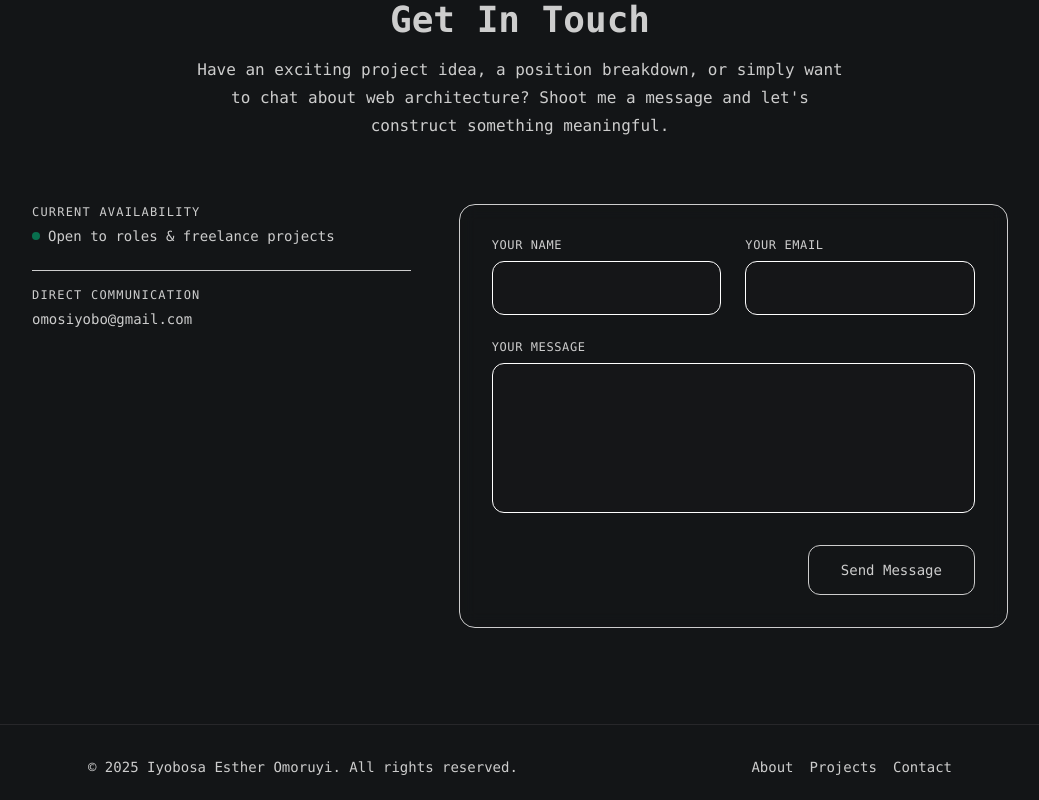
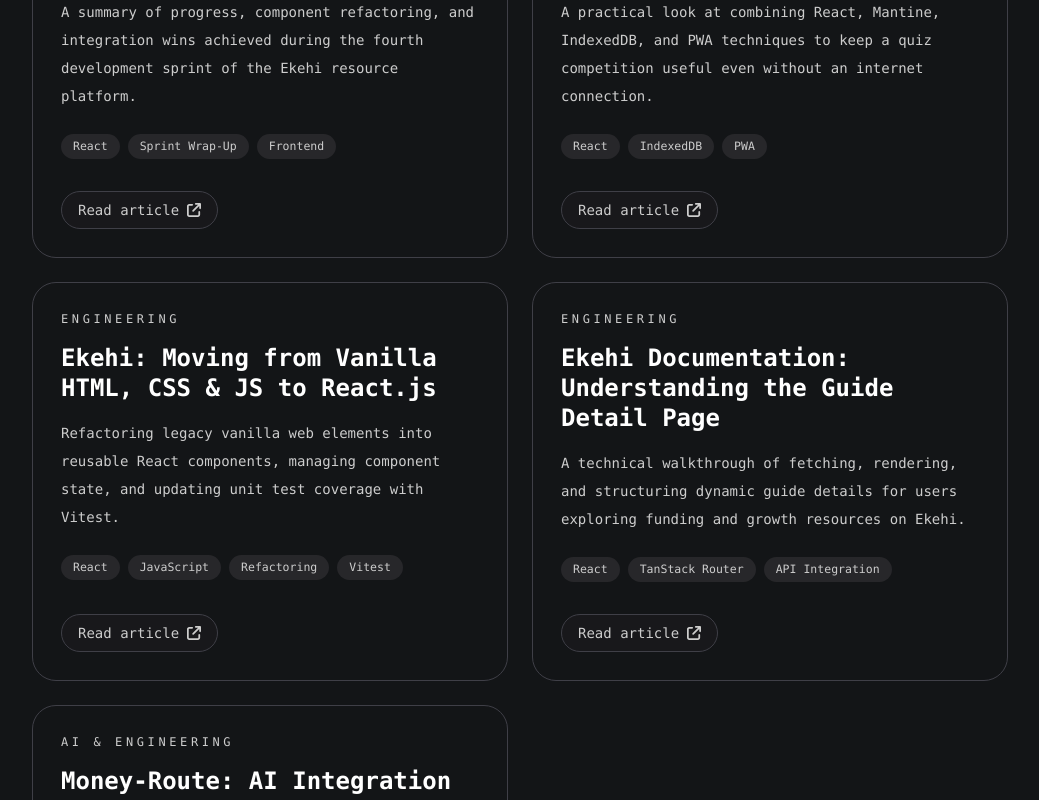
Before and after one commit to Fhave/website_portfolio, a React (Vite) app: page / in a window 1280 px wide. Shown: the part 5180-5980 px from the top of the page, without its empty margins (120-1159 px from the left). Built offline with nearby package versions, Linux system fonts and the light colour scheme.

Commit message:
feat: add Articles component to showcase various articles

```diff
--- a/src/App.jsx
+++ b/src/App.jsx
@@ -4,6 +4,7 @@
 import About from "./components/About";
 import Skills from "./components/Skills";
 import Projects from "./components/Projects";
+import Articles from "./components/Articles";
 import Resume from "./components/Resume";
 import Contact from "./components/Contact";
 import Footer from "./components/Footer";
@@ -16,6 +17,7 @@
       <About />
       <Skills />
       <Projects />
+      <Articles />
       <Resume />
       <Contact />
       <Footer />
--- /dev/null
+++ b/src/components/Articles.jsx
@@ -0,0 +1,129 @@
+import { motion } from "framer-motion";
+import { FaArrowUpRightFromSquare } from "react-icons/fa6";
+
+const articles = [
+  {
+    category: "Frontend",
+    title: "Case Study: Be Loved",
+    description:
+      "A deep dive into the design and logic workflow of Be Loved, exploring front-end styling challenges, mobile-first design patterns, and radio button customization.",
+    topics: ["Case Study", "CSS", "HTML"],
+    link: "https://medium.com/@omosiyobo/case-study-be-loved-43858ffe3ec6",
+  },
+  {
+    category: "Engineering",
+    title: "Setting Up the Backend Foundation for Ekehi",
+    description:
+      "Establishing core infrastructure with Node.js, Express, and Supabase PostgreSQL—covering database design, custom authentication middleware, JWT issuance, and transactional email setup.",
+    topics: ["Node.js", "Express", "Supabase", "PostgreSQL"],
+    link: "https://medium.com/@omosiyobo/setting-up-the-backend-foundation-for-ekehi-438f32215f06",
+  },
+  {
+    category: "Engineering",
+    title: "Ekehi Development Week 4: Sprint Wrap-Up",
+    description:
+      "A summary of progress, component refactoring, and integration wins achieved during the fourth development sprint of the Ekehi resource platform.",
+    topics: ["React", "Sprint Wrap-Up", "Frontend"],
+    link: "https://medium.com/@omosiyobo/ekehi-development-week-4-sprint-wrap-up-80f48c2cb147",
+  },
+  {
+    category: "Engineering",
+    title: "Building an Offline-First Quiz Tracking Application",
+    description:
+      "A practical look at combining React, Mantine, IndexedDB, and PWA techniques to keep a quiz competition useful even without an internet connection.",
+    topics: ["React", "IndexedDB", "PWA"],
+    link: "https://medium.com/@omosiyobo/building-an-offline-first-quiz-tracking-application-with-react-mantine-indexeddb-and-pwa-3aaee2c3cb20",
+  },
+  {
+    category: "Engineering",
+    title: "Ekehi: Moving from Vanilla HTML, CSS & JS to React.js",
+    description:
+      "Refactoring legacy vanilla web elements into reusable React components, managing component state, and updating unit test coverage with Vitest.",
+    topics: ["React", "JavaScript", "Refactoring", "Vitest"],
+    link: "https://medium.com/@omosiyobo/ekehi-moving-from-vanilla-html-css-js-to-react-js-8396754e80eb",
+  },
+  {
+    category: "Engineering",
+    title: "Ekehi Documentation: Understanding the Guide Detail Page",
+    description:
+      "A technical walkthrough of fetching, rendering, and structuring dynamic guide details for users exploring funding and growth resources on Ekehi.",
+    topics: ["React", "TanStack Router", "API Integration"],
+    link: "https://medium.com/@omosiyobo/ekehi-documentation-understanding-the-guide-detail-page-f9c6725fa227",
+  },
+  {
+    category: "AI & Engineering",
+    title: "Money-Route: AI Integration",
+    description:
+      "Integrating an embedded AI financial assistant into Money-Route using the Vercel AI SDK to enable real-time streaming chat responses and interactive tracking.",
+    topics: ["Vue.js", "Vercel AI SDK", "TypeScript", "Node.js"],
+    link: "https://medium.com/@omosiyobo/money-route-ai-integration-70dd8cdeb7da",
+  },
+]
+
+export default function Articles() {
+  return (
+    <section id="articles" className="py-24 px-6 max-w-5xl mx-auto">
+      <motion.div
+        className="mb-12 text-center"
+        initial={{ opacity: 0, y: 20 }}
+        whileInView={{ opacity: 1, y: 0 }}
+        viewport={{ once: true }}
+        transition={{ duration: 0.5 }}
+      >
+        <p className="text-sm uppercase tracking-[0.3em] text-beige mb-3">
+          From the notebook
+        </p>
+        <h2 className="text-4xl md:text-5xl font-semibold mb-4">Articles</h2>
+        <p className="mx-auto max-w-2xl text-sm leading-6 text-subtle">
+          Notes on building resilient, accessible, and useful web experiences.
+        </p>
+      </motion.div>
+
+      <div className="grid gap-6 md:grid-cols-2">
+        {articles.map((article, index) => (
+          <motion.article
+            key={article.title}
+            className="group flex h-full flex-col rounded-3xl border border-zinc-700 bg-secondary p-7 transition duration-300 hover:-translate-y-1 hover:border-accent hover:shadow-[0_20px_40px_rgba(0,0,0,0.25)]"
+            initial={{ opacity: 0, y: 20 }}
+            whileInView={{ opacity: 1, y: 0 }}
+            viewport={{ once: true }}
+            transition={{ delay: 0.1 * index, duration: 0.5 }}
+          >
+            <div className="flex-1">
+              <p className="text-xs uppercase tracking-[0.3em] text-beige/70">
+                {article.category}
+              </p>
+              <h3 className="mt-4 text-2xl font-semibold leading-tight text-white">
+                {article.title}
+              </h3>
+              <p className="mt-4 text-sm leading-7 text-subtle">
+                {article.description}
+              </p>
+
+              <div className="mt-6 flex flex-wrap gap-2">
+                {article.topics.map((topic) => (
+                  <span
+                    key={topic}
+                    className="rounded-full bg-zinc-800 px-3 py-1 text-[0.72rem] text-beige/80"
+                  >
+                    {topic}
+                  </span>
+                ))}
+              </div>
+            </div>
+
+            <a
+              href={article.link}
+              target="_blank"
+              rel="noreferrer"
+              className="mt-8 inline-flex w-fit items-center gap-2 rounded-full border border-zinc-700 bg-zinc-900 px-4 py-2 text-sm font-medium text-subtle transition hover:border-accent hover:bg-white hover:text-black"
+            >
+              Read article
+              <FaArrowUpRightFromSquare aria-hidden="true" />
+            </a>
+          </motion.article>
+        ))}
+      </div>
+    </section>
+  );
+}
```
